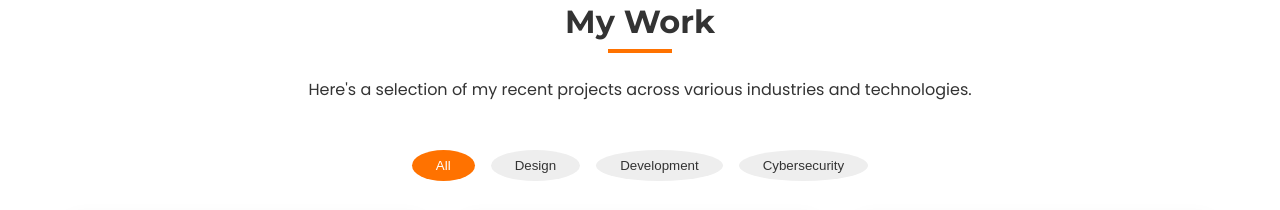
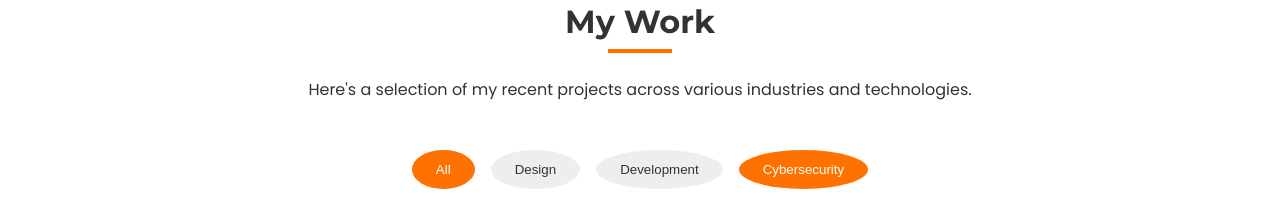
Before and after one commit to bnjagi/NderiBonface, a plain HTML site: page index.html in a window 1280 px wide. Shown: the part 1627-1837 px from the top of the page. Drawn offline with Linux system fonts and the light colour scheme; no server answers; grey boxes are pictures that could not be loaded.

Commit message:
Update to the main link

```diff
--- a/index.html
+++ b/index.html
@@ -122,7 +122,7 @@
                     <button class="filter-btn active" data-filter="all">All</button>
                     <button class="filter-btn" data-filter="design">Design</button>
                     <button class="filter-btn" data-filter="development">Development</button>
-                    <button class="filter-btn" data-filter="cybersecurity">Cybersecurity</button>
+                    <button class="btn btn-primary" data-filter="cybersecurity">Cybersecurity</button>
                 </div>
 
                 <div class="portfolio-grid">
```
